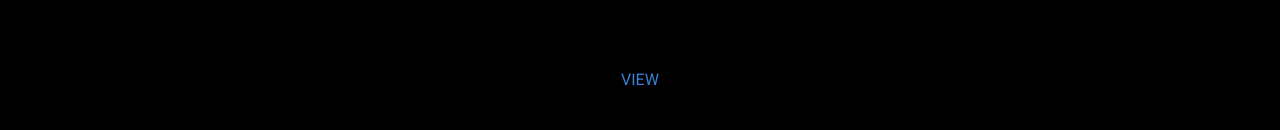
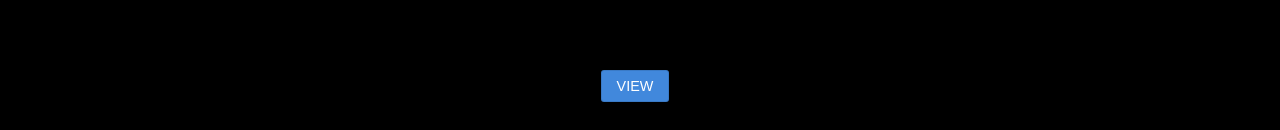
Before and after one commit to scbonner/myportfolio, a React (Create React App) app: page / in a window 1280 px wide. Shown: the part 667-797 px from the top of the page. Built offline with nearby package versions, Linux system fonts and the light colour scheme.

Commit message:
"updates and addition of button bottom of page"

```diff
--- a/src/components/Title.js
+++ b/src/components/Title.js
@@ -3,6 +3,9 @@ import React from 'react';
 
 // import Landing1 from './Landing1';
 // import Landing2 from './Landing2';
+import About from './About'
+
+import Header from './Header';
 import CSS from '../css/title.css';
 
 
@@ -22,7 +25,7 @@ import CSS from '../css/title.css';
            </div>
          </div>
             <div class="button-view">
-            <a href="home.html" class="btn btn-clear 5em">VIEW</a>
+            <button href="home" variant="primary" size="lg">VIEW</button>
             </div>
         </div>
 
@@ -32,7 +35,7 @@ import CSS from '../css/title.css';
         //     <input type="text" placeholder="Description" ref={ (input) => this.description = input }/>
         //     <button type="submit">Go!</button>
         //   </form>
-        //   {/* <Link to="projects/HTML/Tommy">Tommy Wingo</Link> */}
+        //  <Link to="projects/HTML/Tommy">Tommy Wingo</Link>
 
         // // </div>
       );
```
